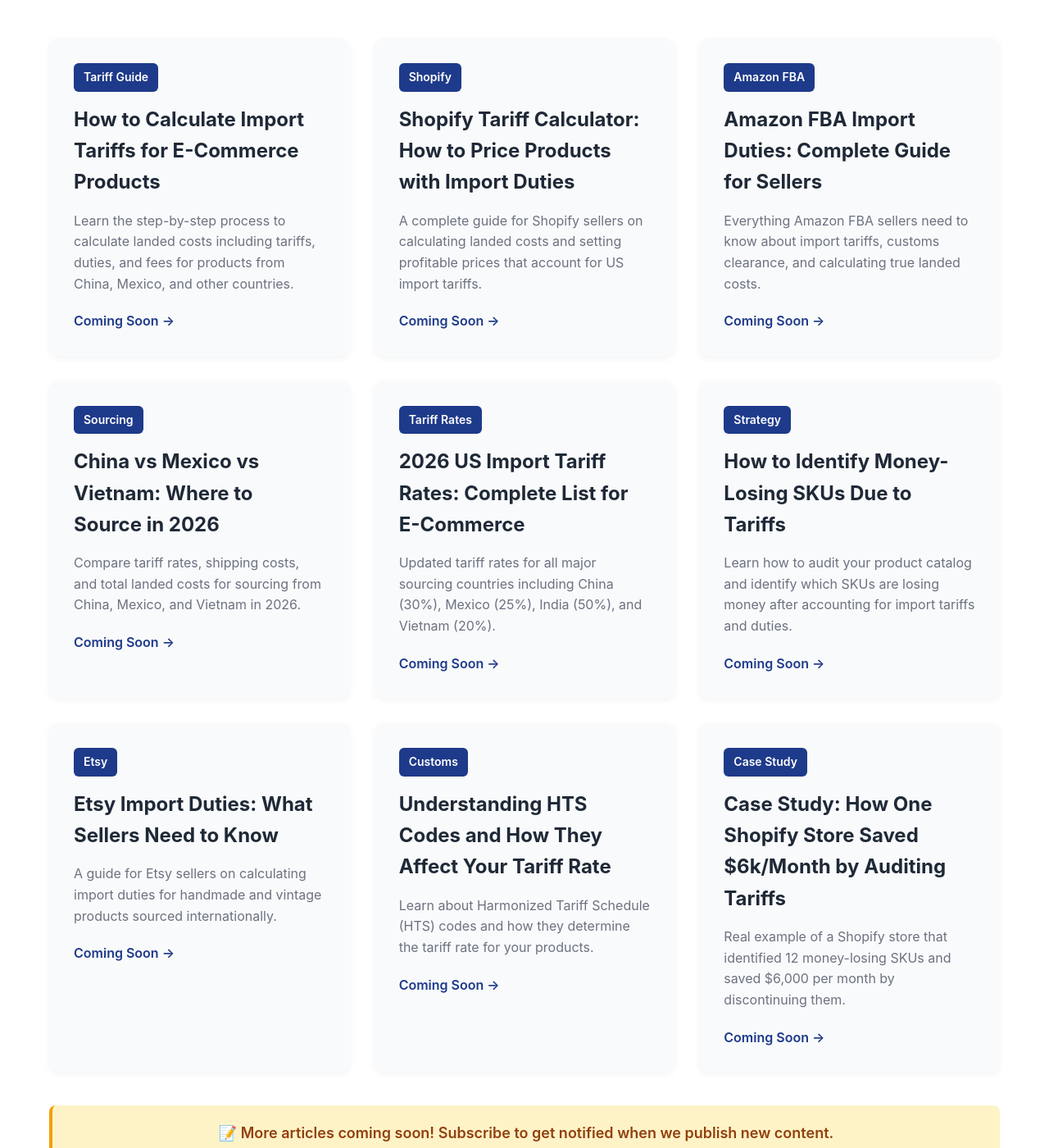
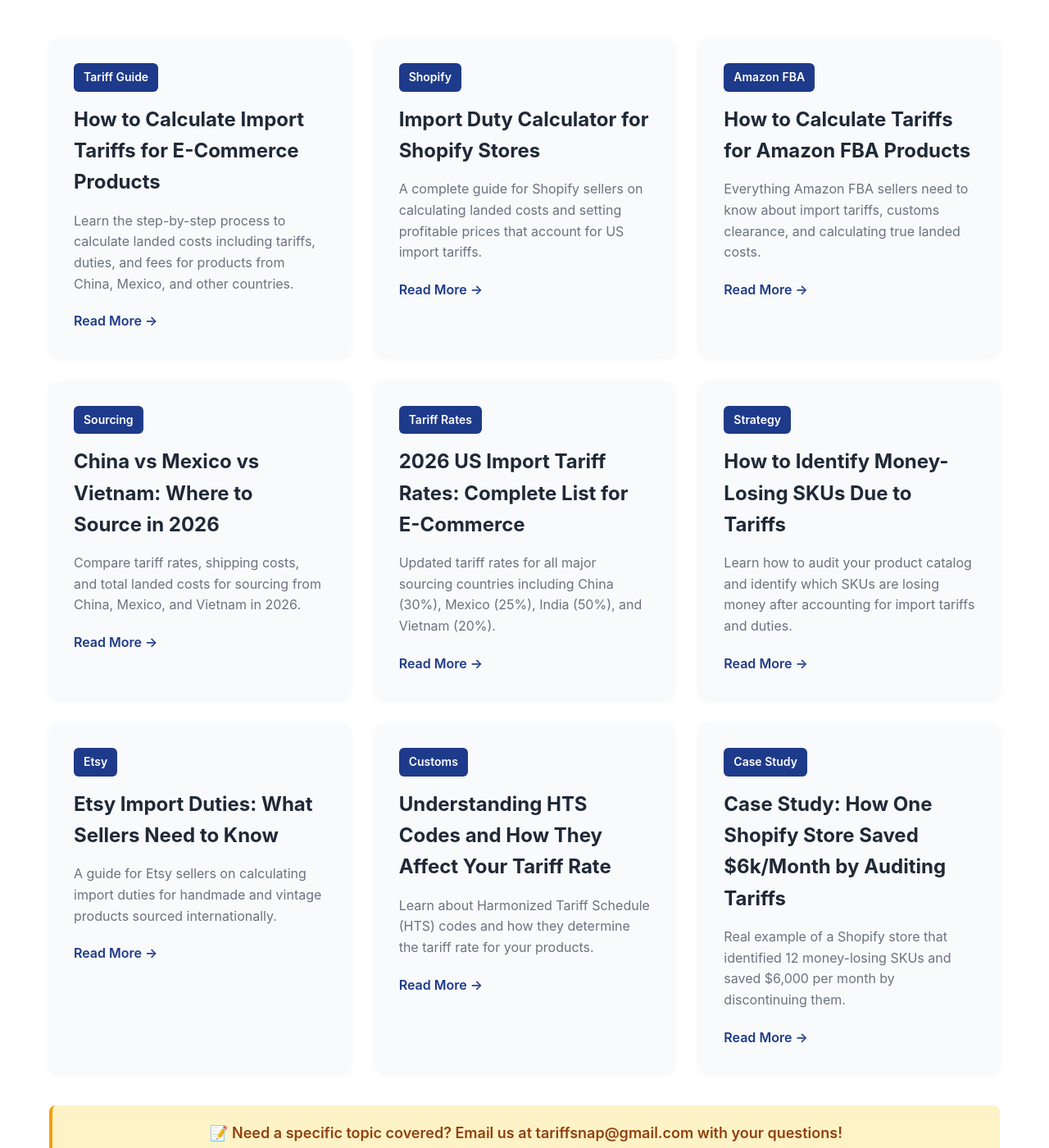
Before and after one commit to cljackson1279/tariffsnap, a plain HTML site: page blog/index.html in a window 1280 px wide. Shown: the part 380-1780 px from the top of the page at 82% size. Drawn offline with Linux system fonts and the light colour scheme.

Commit message:
Update blog hub with links to all live blog posts

```diff
--- a/blog/index.html
+++ b/blog/index.html
@@ -247,7 +247,7 @@
                         <span class="category">Tariff Guide</span>
                         <h3>How to Calculate Import Tariffs for E-Commerce Products</h3>
                         <p>Learn the step-by-step process to calculate landed costs including tariffs, duties, and fees for products from China, Mexico, and other countries.</p>
-                        <a href="#" class="read-more">Coming Soon →</a>
+                        <a href="/blog/how-to-calculate-import-tariffs-for-e-commerce-products.html" class="read-more">Read More →</a>
                     </div>
                 </div>
 
@@ -255,9 +255,9 @@
                 <div class="blog-card">
                     <div class="blog-card-content">
                         <span class="category">Shopify</span>
-                        <h3>Shopify Tariff Calculator: How to Price Products with Import Duties</h3>
+                        <h3>Import Duty Calculator for Shopify Stores</h3>
                         <p>A complete guide for Shopify sellers on calculating landed costs and setting profitable prices that account for US import tariffs.</p>
-                        <a href="#" class="read-more">Coming Soon →</a>
+                        <a href="/blog/import-duty-calculator-for-shopify-stores.html" class="read-more">Read More →</a>
                     </div>
                 </div>
 
@@ -265,9 +265,9 @@
                 <div class="blog-card">
                     <div class="blog-card-content">
                         <span class="category">Amazon FBA</span>
-                        <h3>Amazon FBA Import Duties: Complete Guide for Sellers</h3>
+                        <h3>How to Calculate Tariffs for Amazon FBA Products</h3>
                         <p>Everything Amazon FBA sellers need to know about import tariffs, customs clearance, and calculating true landed costs.</p>
-                        <a href="#" class="read-more">Coming Soon →</a>
+                        <a href="/blog/how-to-calculate-tariffs-for-amazon-fba-products.html" class="read-more">Read More →</a>
                     </div>
                 </div>
 
@@ -277,7 +277,7 @@
                         <span class="category">Sourcing</span>
                         <h3>China vs Mexico vs Vietnam: Where to Source in 2026</h3>
                         <p>Compare tariff rates, shipping costs, and total landed costs for sourcing from China, Mexico, and Vietnam in 2026.</p>
-                        <a href="#" class="read-more">Coming Soon →</a>
+                        <a href="/blog/china-vs-mexico-vs-vietnam-where-to-source-in-2026.html" class="read-more">Read More →</a>
                     </div>
                 </div>
 
@@ -287,7 +287,7 @@
                         <span class="category">Tariff Rates</span>
                         <h3>2026 US Import Tariff Rates: Complete List for E-Commerce</h3>
                         <p>Updated tariff rates for all major sourcing countries including China (30%), Mexico (25%), India (50%), and Vietnam (20%).</p>
-                        <a href="#" class="read-more">Coming Soon →</a>
+                        <a href="/blog/2026-us-import-tariff-rates-complete-list-for-e-commerce.html" class="read-more">Read More →</a>
                     </div>
                 </div>
 
@@ -297,7 +297,7 @@
                         <span class="category">Strategy</span>
                         <h3>How to Identify Money-Losing SKUs Due to Tariffs</h3>
                         <p>Learn how to audit your product catalog and identify which SKUs are losing money after accounting for import tariffs and duties.</p>
-                        <a href="#" class="read-more">Coming Soon →</a>
+                        <a href="/blog/how-to-identify-money-losing-skus-due-to-tariffs.html" class="read-more">Read More →</a>
                     </div>
                 </div>
 
@@ -307,7 +307,7 @@
                         <span class="category">Etsy</span>
                         <h3>Etsy Import Duties: What Sellers Need to Know</h3>
                         <p>A guide for Etsy sellers on calculating import duties for handmade and vintage products sourced internationally.</p>
-                        <a href="#" class="read-more">Coming Soon →</a>
+                        <a href="/blog/etsy-import-duties-what-sellers-need-to-know.html" class="read-more">Read More →</a>
                     </div>
                 </div>
 
@@ -317,7 +317,7 @@
                         <span class="category">Customs</span>
                         <h3>Understanding HTS Codes and How They Affect Your Tariff Rate</h3>
                         <p>Learn about Harmonized Tariff Schedule (HTS) codes and how they determine the tariff rate for your products.</p>
-                        <a href="#" class="read-more">Coming Soon →</a>
+                        <a href="/blog/understanding-hts-codes-and-how-they-affect-your-tariff-rate.html" class="read-more">Read More →</a>
                     </div>
                 </div>
 
@@ -327,13 +327,13 @@
                         <span class="category">Case Study</span>
                         <h3>Case Study: How One Shopify Store Saved $6k/Month by Auditing Tariffs</h3>
                         <p>Real example of a Shopify store that identified 12 money-losing SKUs and saved $6,000 per month by discontinuing them.</p>
-                        <a href="#" class="read-more">Coming Soon →</a>
+                        <a href="/blog/case-study-how-one-shopify-store-saved-6k-month-by-auditing-tariffs.html" class="read-more">Read More →</a>
                     </div>
                 </div>
             </div>
 
             <div class="coming-soon">
-                <p>📝 More articles coming soon! Subscribe to get notified when we publish new content.</p>
+                <p>📝 Need a specific topic covered? Email us at tariffsnap@gmail.com with your questions!</p>
             </div>
         </div>
     </section>
```
